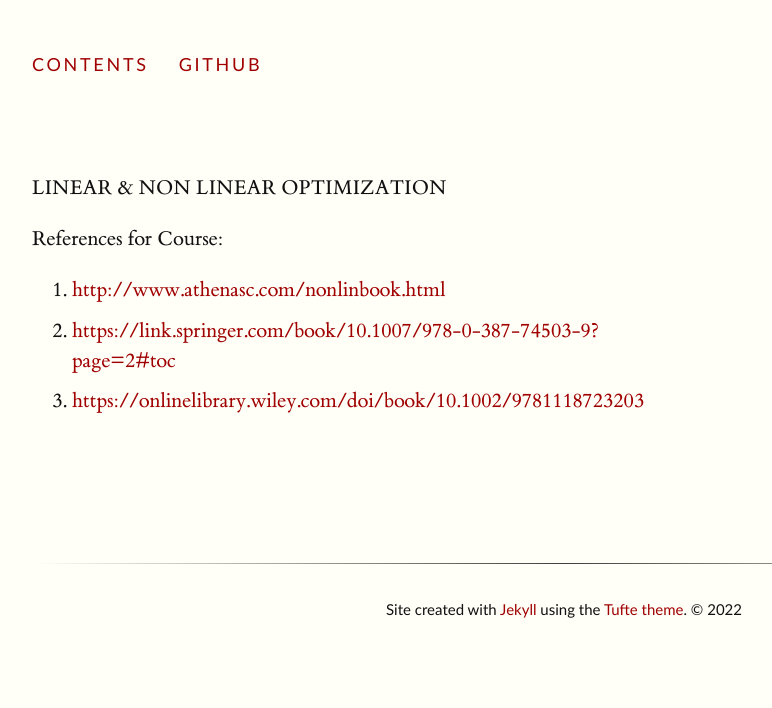
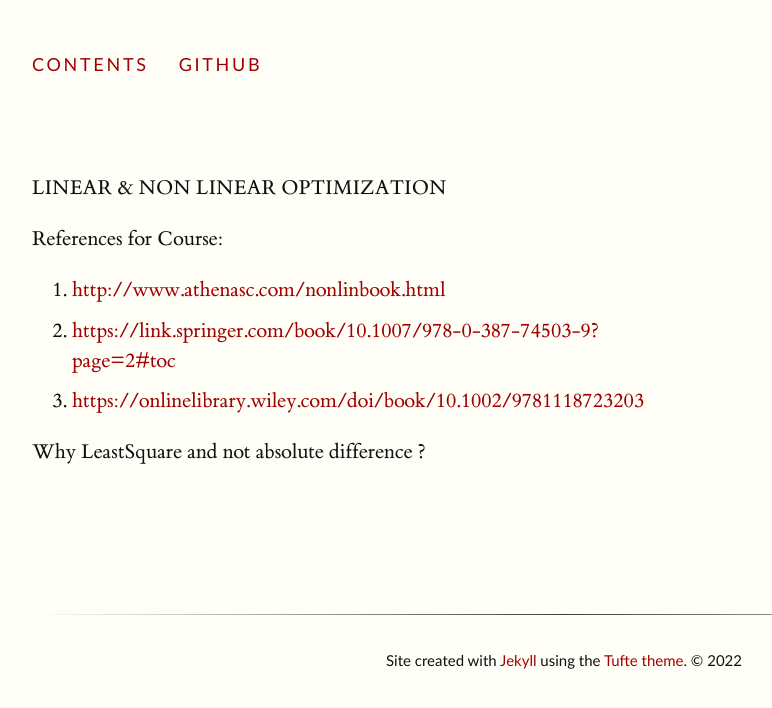
Before and after one commit to RonakDedhiya/notes, a Jekyll site: the page built from LNLO/preliminaries/introduction/index.md, in a window 1280 px wide. Shown: the top 708 px of the page, without its empty margins (128-900 px from the left). Built offline with Jekyll 4.4.1, drawn with Linux system fonts in a browser that asks for light colours; our own code applies the rules of GitHub Pages for plain Markdown files.

Commit message:
Update index.md

```diff
--- a/LNLO/preliminaries/introduction/index.md
+++ b/LNLO/preliminaries/introduction/index.md
@@ -5,3 +5,5 @@ References for Course:
 1. [http://www.athenasc.com/nonlinbook.html](http://www.athenasc.com/nonlinbook.html)
 2. [https://link.springer.com/book/10.1007/978-0-387-74503-9?page=2#toc](https://link.springer.com/book/10.1007/978-0-387-74503-9?page=2#toc)
 3. [https://onlinelibrary.wiley.com/doi/book/10.1002/9781118723203](https://onlinelibrary.wiley.com/doi/book/10.1002/9781118723203)
+
+Why LeastSquare and not absolute difference ?
```
